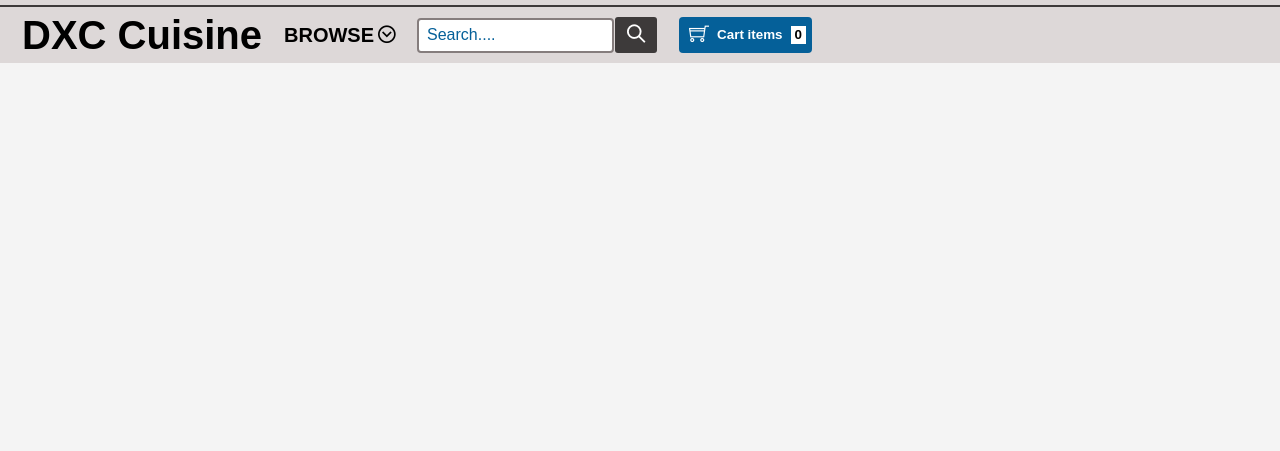
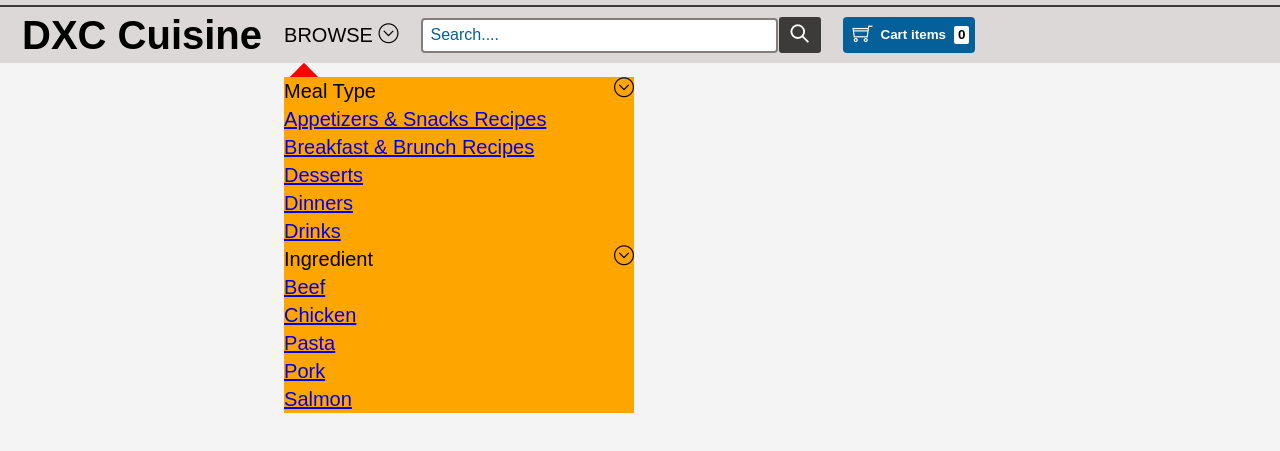
Before and after one commit to chicchicchic/Project_Work_Layout, a website: page src/index.html in a window 1280 px wide. Shown: the part 33-484 px from the top of the page. Drawn offline with nearby package versions, Linux system fonts and the light colour scheme.

Commit message:
dropdown bronwse ver 1

```diff
--- a/src/index.html
+++ b/src/index.html
@@ -67,14 +67,46 @@
         <div class="header-bottom">
           <h1 class="logo-text-bottom">DXC Cuisine</h1>
 
+          <!-- dropdown -->
           <div class="drop-down-header">
-            <h4 class="drop-down-text">BROWSE</h4>
-            <span class="drop-down-icon">
-              <i class="ti-arrow-circle-down"></i>
-            </span>
+            <label for="" class="drop-down-text">
+              BROWSE
+              <span class="ti-arrow-circle-down"></span>
+            </label>
+
+            <ul class="category-drop-down">
+              <li>
+                <label for="" class="meal-type">
+                  Meal Type
+                  <span class="ti-arrow-circle-down"></span>
+                </label>
+                <ul>
+                  <li><a href="#">Appetizers & Snacks Recipes</a></li>
+                  <li><a href="#">Breakfast & Brunch Recipes</a></li>
+                  <li><a href="#">Desserts</a></li>
+                  <li><a href="#">Dinners</a></li>
+                  <li><a href="#">Drinks</a></li>
+                </ul>
+              </li>
+              <li>
+                <label for="" class="ingredient">
+                  Ingredient
+                  <span class="ti-arrow-circle-down"></span>
+                </label>
+                <ul>
+                  <li><a href="#">Beef</a></li>
+                  <li><a href="#">Chicken</a></li>
+                  <li><a href="#">Pasta</a></li>
+                  <li><a href="#">Pork</a></li>
+                  <li><a href="#">Salmon</a></li>
+                </ul>
+              </li>
+            </ul>
           </div>
+          <!-- dropdown -->
 
-          <div class="input-header">
+
+          <div class="search-header-wrap">
             <input type="text" name="search-header" class="search-header" id="search-header" placeholder="Search....">
             <span class="search-header-btn">
               <i class="ti-search"></i>
--- a/src/scss/styles.scss
+++ b/src/scss/styles.scss
@@ -50,19 +50,64 @@
 
   .logo-text-bottom,
   .drop-down-header,
-  .input-header,
+  .search-header-wrap,
   .cart-header {
     margin-left: 22px;
     align-items: center;
     display: flex;
   }
 
-  .drop-down-icon {
-    margin-left: 4px;
-    i {
-      font-size: 17px;
-      font-weight: 600;
+  // Drop-down
+  .drop-down-header {
+    position: relative;
+
+    // ul {
+    //   position: absolute;
+    //   top: 60px;
+    //   background-color: $orange-color;
+    //   width: 100%;
+    // }
+
+    .drop-down-text {
+      cursor: pointer;
+      display: block;
     }
+
+    .category-drop-down {
+      position: absolute;
+      top: 70px;
+      background-color: $orange-color;
+      width: 350px;
+
+      &:before {
+        content: '';
+        height: 20px;
+        width: 20px;
+        background: red;
+        position: absolute;
+        top: -10px;
+        left: 10px;
+        transform: rotate(45deg);
+
+        display: flex;
+        z-index: -1;
+      }
+
+    }
+
+    .meal-type,
+    .ingredient {
+      span {
+        float: right;
+      }
+    }
+
+
+  }
+
+  // Search Header Wrap
+  .search-header-wrap {
+    width: 400px;
   }
 
   .search-header {
@@ -70,6 +115,7 @@
     border: 2px solid $gray-color;
     border-radius: 4px;
     color: $purple-color;
+    width: 100%;
 
     &::placeholder {
       color: $primary-color;
@@ -90,11 +136,13 @@
     }
   }
 
+  // Cart Header
   .cart-header {
     height: 18px;
     padding: 18px 6px;
     margin-top: 10px;
     border-radius: 4px;
+    background-color: $primary-color;
   }
 
   .cart-header-icon,
@@ -103,9 +151,21 @@
     padding: 0px 4px;
   }
 
+  .cart-header-text,
+  .cart-header-count {
+    color: $font-main-color;
+  }
+
+  .cart-header-icon {
+    i {
+      color: $font-main-color;
+    }
+  }
+
   .cart-header-count {
     background-color: $font-main-color;
     margin-left: 4px;
+    border-radius: 2px;
     span {
       color: $black-color;
     }
@@ -114,21 +174,6 @@
 
 
 
-
-  .cart-header {
-    background-color: $primary-color;
-  }
-
-  .cart-header-icon {
-    i {
-      color: $font-main-color;
-    }
-  }
-
-  .cart-header-text,
-  .cart-header-count {
-    color: $font-main-color;
-  }
 
 
 
```
Also changed, not shown: src/css/styles.css.
